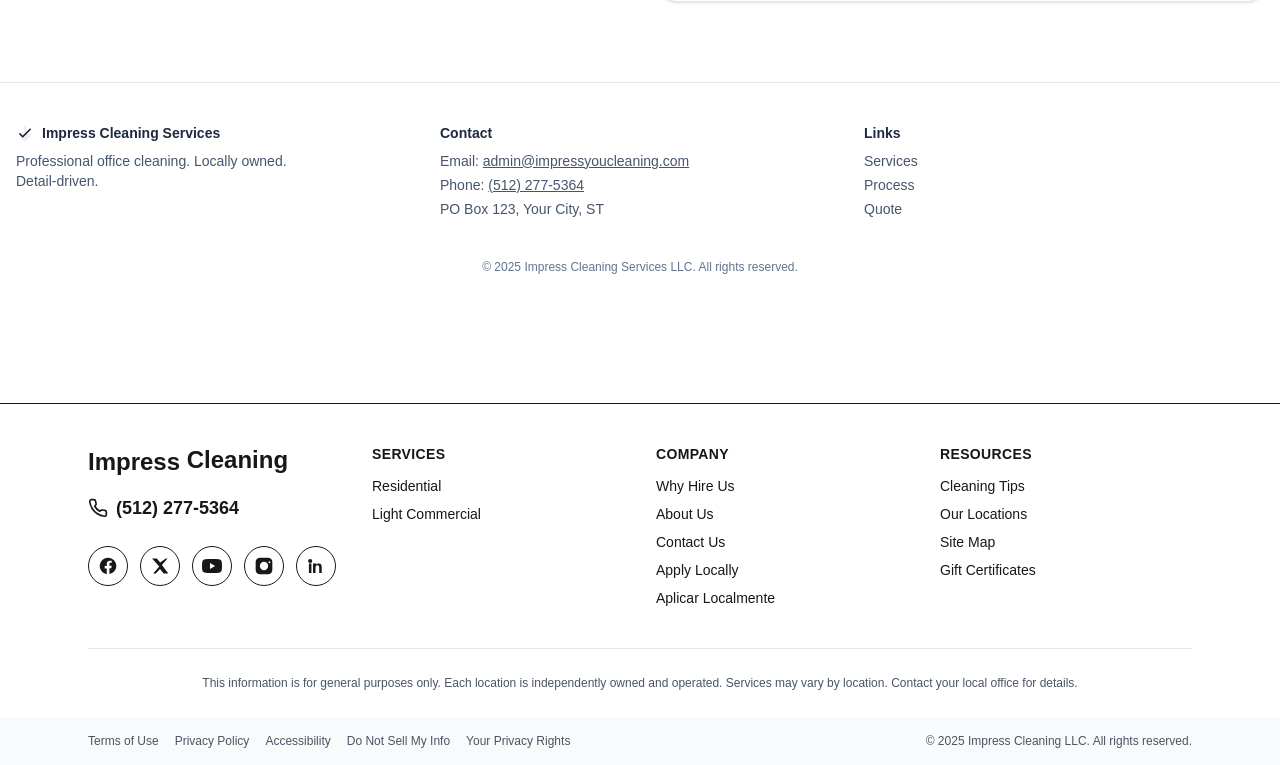
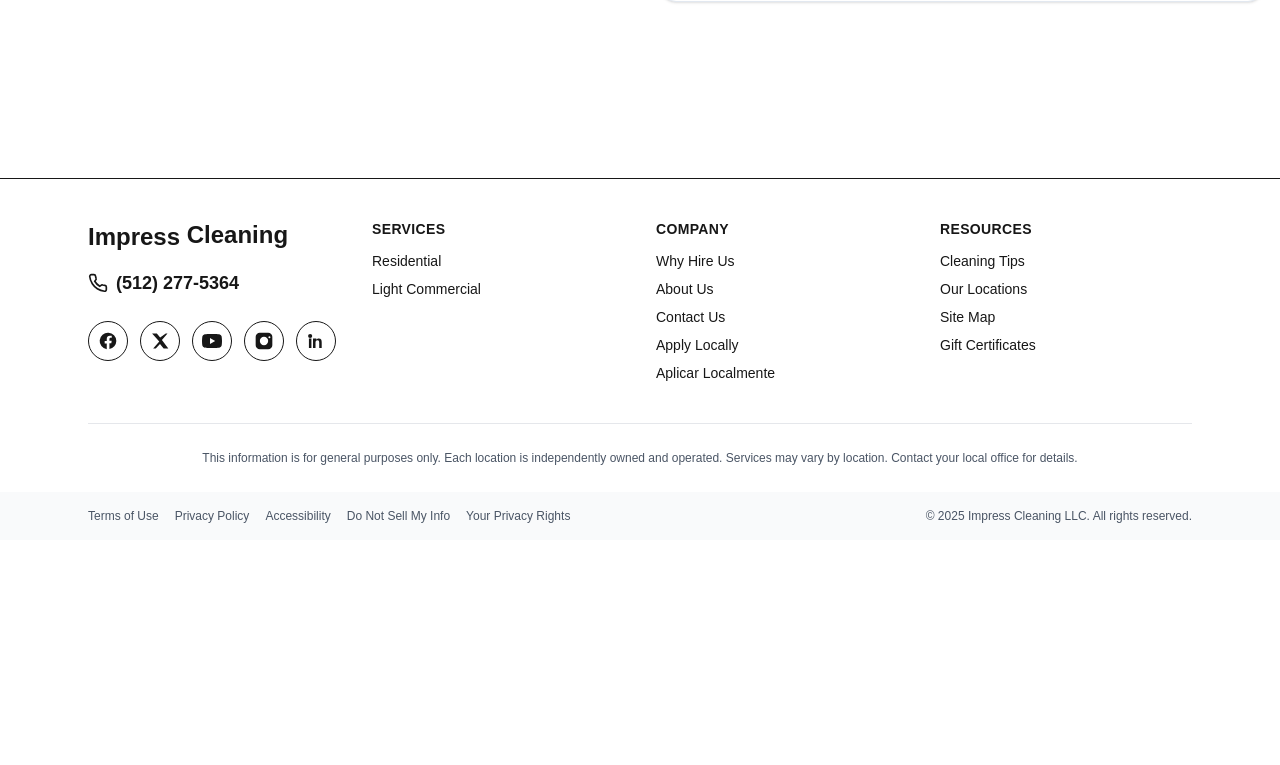
Before and after one commit to resp23f/impress-cleaning-site, a Next.js app: page / in a window 1280 px wide. Shown: the part 3958-4723 px from the top of the page. After the commit the page ends 4498 px from the top, so only its background shows below. Built offline with nearby package versions, Linux system fonts and the light colour scheme.

Commit message:
Remove old page-level footer; use global Footer component

```diff
--- a/src/app/ImpressCleaningSite.jsx
+++ b/src/app/ImpressCleaningSite.jsx
@@ -350,35 +350,6 @@ export default function ImpressCleaningSite() {
         </div>
       </section>
 
-      {/* Footer */}
-      <footer className="border-t border-slate-200">
-        <div className="mx-auto max-w-7xl px-4 py-10 grid md:grid-cols-3 gap-6 text-sm">
-          <div>
-            <div className="flex items-center gap-2">
-              <Logo size={18} />
-              <span className="font-semibold">Impress Cleaning Services</span>
-            </div>
-            <p className="mt-2 text-slate-600 max-w-xs">Professional office cleaning. Locally owned. Detail‑driven.</p>
-          </div>
-          <div>
-            <div className="font-semibold">Contact</div>
-            <ul className="mt-2 text-slate-600 space-y-1">
-              <li>Email: <a className="underline" href="mailto:admin@impressyoucleaning.com">admin@impressyoucleaning.com</a></li>
-              <li>Phone: <a className="underline" href="tel:+1-512-277-5364">(512) 277‑5364</a></li>
-              <li>PO Box 123, Your City, ST</li>
-            </ul>
-          </div>
-          <div>
-            <div className="font-semibold">Links</div>
-            <ul className="mt-2 text-slate-600 space-y-1">
-              <li><a className="hover:underline" href="#services">Services</a></li>
-              <li><a className="hover:underline" href="#process">Process</a></li>
-              <li><a className="hover:underline" href="#quote">Quote</a></li>
-            </ul>
-          </div>
-        </div>
-        <div className="text-xs text-slate-500 text-center pb-8">© {new Date().getFullYear()} Impress Cleaning Services LLC. All rights reserved.</div>
-      </footer>
     </main>
   );
 }
```
